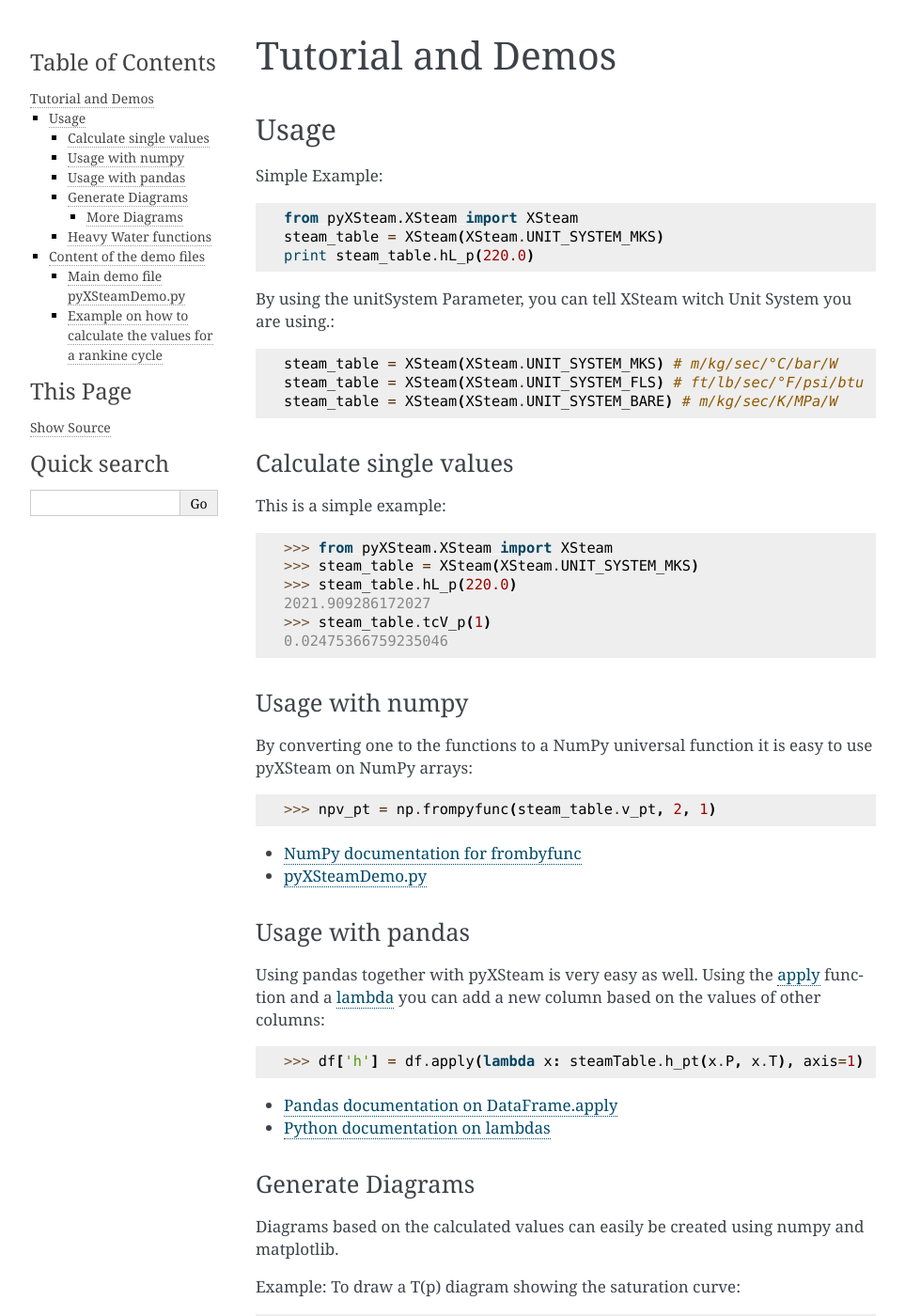
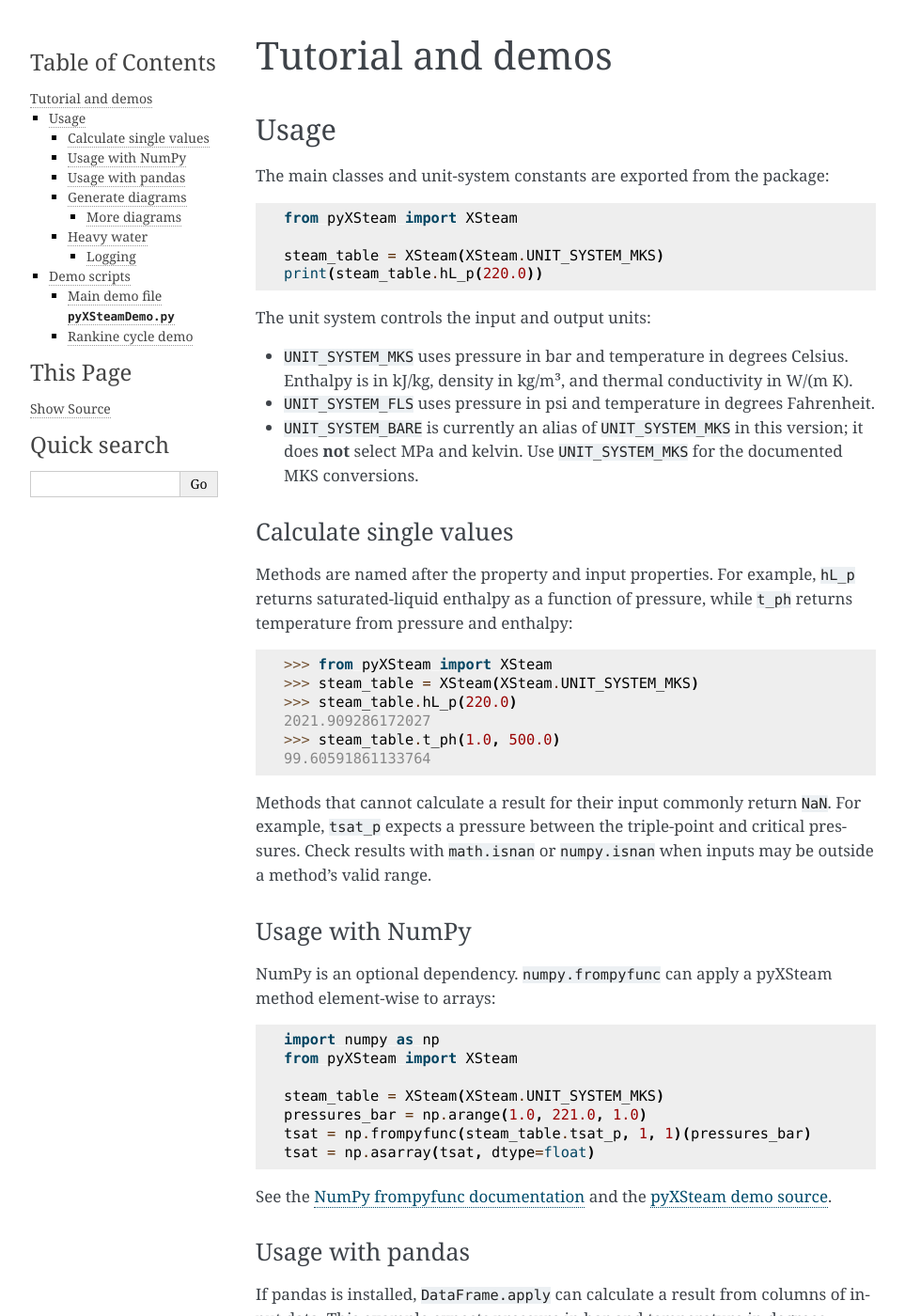
Before and after one commit to drunsinn/pyXSteam, a Sphinx documentation site: the page built from docs/source/pyXSteamDemo.rst, in a window 1280 px wide and 1400 px high. Shown: the whole window at 94% size, without its empty margins (148-1111 px from the left). Built offline with Sphinx 7.4.7, drawn with Linux system fonts in a browser that asks for light colours; some of the changed text lies outside the part shown.

Commit message:
update documentaion

```diff
--- a/docs/source/pyXSteamDemo.rst
+++ b/docs/source/pyXSteamDemo.rst
@@ -1,106 +1,182 @@
-Tutorial and Demos
+Tutorial and demos
 ##################
 
 Usage
 *****
 
-Simple Example::
+The main classes and unit-system constants are exported from the package:
 
-    from pyXSteam.XSteam import XSteam
+.. code-block:: python
+
+    from pyXSteam import XSteam
+
     steam_table = XSteam(XSteam.UNIT_SYSTEM_MKS)
-    print steam_table.hL_p(220.0)
+    print(steam_table.hL_p(220.0))
 
-By using the unitSystem Parameter, you can tell XSteam witch Unit System you are using.::
+The unit system controls the input and output units:
 
-    steam_table = XSteam(XSteam.UNIT_SYSTEM_MKS) # m/kg/sec/°C/bar/W
-    steam_table = XSteam(XSteam.UNIT_SYSTEM_FLS) # ft/lb/sec/°F/psi/btu
-    steam_table = XSteam(XSteam.UNIT_SYSTEM_BARE) # m/kg/sec/K/MPa/W
+* ``UNIT_SYSTEM_MKS`` uses pressure in bar and temperature in degrees Celsius.
+  Enthalpy is in kJ/kg, density in kg/m³, and thermal conductivity in W/(m K).
+* ``UNIT_SYSTEM_FLS`` uses pressure in psi and temperature in degrees Fahrenheit.
+* ``UNIT_SYSTEM_BARE`` is currently an alias of ``UNIT_SYSTEM_MKS`` in this
+  version; it does **not** select MPa and kelvin. Use ``UNIT_SYSTEM_MKS`` for
+  the documented MKS conversions.
 
 Calculate single values
 =======================
-This is a simple example::
 
-    >>> from pyXSteam.XSteam import XSteam
+Methods are named after the property and input properties. For example,
+``hL_p`` returns saturated-liquid enthalpy as a function of pressure, while
+``t_ph`` returns temperature from pressure and enthalpy:
+
+.. code-block:: pycon
+
+    >>> from pyXSteam import XSteam
     >>> steam_table = XSteam(XSteam.UNIT_SYSTEM_MKS)
     >>> steam_table.hL_p(220.0)
     2021.909286172027
-    >>> steam_table.tcV_p(1)
-    0.02475366759235046
+    >>> steam_table.t_ph(1.0, 500.0)
+    99.60591861133764
 
-Usage with numpy
+Methods that cannot calculate a result for their input commonly return ``NaN``.
+For example, ``tsat_p`` expects a pressure between the triple-point and critical
+pressures. Check results with ``math.isnan`` or ``numpy.isnan`` when inputs may
+be outside a method's valid range.
+
+Usage with NumPy
 ================
-By converting one to the functions to a NumPy universal function it is easy to use pyXSteam on NumPy arrays::
 
-    >>> npv_pt = np.frompyfunc(steam_table.v_pt, 2, 1)
+NumPy is an optional dependency. ``numpy.frompyfunc`` can apply a pyXSteam
+method element-wise to arrays:
 
-* `NumPy documentation for frombyfunc <https://numpy.org/doc/stable/reference/generated/numpy.frompyfunc.html>`_
-* `pyXSteamDemo.py <https://github.com/drunsinn/pyXSteam/blob/master/pyXSteam/skripts/pyXSteamDemo.py>`_
+.. code-block:: python
+
+    import numpy as np
+    from pyXSteam import XSteam
+
+    steam_table = XSteam(XSteam.UNIT_SYSTEM_MKS)
+    pressures_bar = np.arange(1.0, 221.0, 1.0)
+    tsat = np.frompyfunc(steam_table.tsat_p, 1, 1)(pressures_bar)
+    tsat = np.asarray(tsat, dtype=float)
+
+See the `NumPy frompyfunc documentation
+<https://numpy.org/doc/stable/reference/generated/numpy.frompyfunc.html>`_ and
+the `pyXSteam demo source
+<https://github.com/drunsinn/pyXSteam/blob/master/pyXSteam/scripts/pyXSteamDemo.py>`_.
 
 Usage with pandas
 =================
-Using pandas together with pyXSteam is very easy as well. Using
-the `apply <https://pandas.pydata.org/pandas-docs/stable/reference/api/pandas.DataFrame.apply.html>`_ function and a
-`lambda <https://docs.python.org/3/reference/expressions.html#lambda>`_ you can add a new column based on the
-values of other columns::
 
-    >>> df['h'] = df.apply(lambda x: steamTable.h_pt(x.P, x.T), axis=1)
+If pandas is installed, ``DataFrame.apply`` can calculate a result from columns
+of input data. This example expects pressure in bar and temperature in degrees
+Celsius:
 
-* `Pandas documentation on DataFrame.apply <https://pandas.pydata.org/pandas-docs/stable/reference/api/pandas.DataFrame.apply.html>`_
-* `Python documentation on lambdas <https://docs.python.org/3/reference/expressions.html#lambda>`_
+.. code-block:: python
 
-Generate Diagrams
+    import pandas as pd
+    from pyXSteam import XSteam
+
+    steam_table = XSteam(XSteam.UNIT_SYSTEM_MKS)
+    states = pd.DataFrame({"p": [1.0, 5.0], "t": [100.0, 200.0]})
+    states["h"] = states.apply(
+        lambda row: steam_table.h_pt(row["p"], row["t"]),
+        axis=1,
+    )
+
+See the `pandas DataFrame.apply documentation
+<https://pandas.pydata.org/pandas-docs/stable/reference/api/pandas.DataFrame.apply.html>`_.
+
+Generate diagrams
 =================
-Diagrams based on the calculated values can easily be created using numpy and matplotlib.
 
-Example: To draw a T(p) diagram showing the saturation curve::
+The following example plots the saturation temperature against pressure. The
+selected pressures are within the saturation curve's valid range:
 
-    from pyXSteam.XSteam import XSteam
-    import matplotlib.pyplot as pyplot
+.. code-block:: python
+
+    import matplotlib.pyplot as plt
     import numpy as np
+    from pyXSteam import XSteam
+
     steam_table = XSteam(XSteam.UNIT_SYSTEM_MKS)
-    p = np.arange(-100.0, 250.0, 1.0)
-    ntsat_p = np.frompyfunc(steam_table.tsat_p, 1, 1)
-    tsat = ntsat_p(p)
-    line1, = pyplot.plot(tsat, p)
-    pyplot.xlabel("t")
-    pyplot.ylabel("p")
-    pyplot.setp(line1, linewidth=1, color='b')
-    pyplot.show()
+    pressure_bar = np.arange(1.0, 221.0, 1.0)
+    tsat = np.frompyfunc(steam_table.tsat_p, 1, 1)(pressure_bar)
+    tsat = np.asarray(tsat, dtype=float)
 
-For more demos, see `pyXSteamDemo.py <https://github.com/drunsinn/pyXSteam/blob/master/pyXSteam/skripts/pyXSteamDemo.py>`_
+    plt.plot(pressure_bar, tsat)
+    plt.xlabel("Pressure [bar]")
+    plt.ylabel("Saturation temperature [°C]")
+    plt.grid(True)
+    plt.show()
 
-More Diagrams
+For more examples, see the `pyXSteam demo source
+<https://github.com/drunsinn/pyXSteam/blob/master/pyXSteam/scripts/pyXSteamDemo.py>`_.
+Install its optional dependencies with ``pip install "pyXSteam[demo]"``.
+
+More diagrams
 -------------
 
-For even more examples of diagrams generated with pyXSteam, see the repositories by Richard J Smith
+For additional examples of diagrams generated with pyXSteam, see the
+repositories by Richard J Smith:
 
- - `steam-properties <https://github.com/Richard66NZ/steam-properties>`_
- - `steam-cycles-Ideal <https://github.com/Richard66NZ/steam-cycles-Ideal>`_
- - `steam-cycles-non-ideal <https://github.com/Richard66NZ/steam-cycles-non-ideal>`_
- - `steam-cycles-regenerative <https://github.com/Richard66NZ/steam-cycles-regenerative>`_
+* `steam-properties <https://github.com/Richard66NZ/steam-properties>`_
+* `steam-cycles-Ideal <https://github.com/Richard66NZ/steam-cycles-Ideal>`_
+* `steam-cycles-non-ideal <https://github.com/Richard66NZ/steam-cycles-non-ideal>`_
+* `steam-cycles-regenerative <https://github.com/Richard66NZ/steam-cycles-regenerative>`_
 
+Heavy water
+===========
 
-Heavy Water functions
-=====================
-The functions to calculate values for heavy water are available through the
-class XSteamHW
+The heavy-water API is exposed as ``XSteam_HW``:
 
-    >>> from pyXSteam.XSteamHW import XSteamHW
-    >>> steam_table = XSteamHW(XSteam.UNIT_SYSTEM_MKS)
-    >>> steam_table.my_rhoT(1.2, 300.0)
+.. code-block:: python
 
-Content of the demo files
-*************************
+    from pyXSteam import XSteam_HW
 
-Main demo file pyXSteamDemo.py
-==============================
+    heavy_water = XSteam_HW(XSteam_HW.UNIT_SYSTEM_MKS)
+
+Heavy-water support is still in progress and should not be relied on for
+production calculations. In particular, the viscosity and thermal-conductivity
+methods use the superseded IAPWS R4-84 formulation.
+
+Logging
+-------
+
+pyXSteam uses Python's standard logging hierarchy and does not configure the
+root logger. Configure logging once in the application. Routine out-of-range
+diagnostics are logged at ``DEBUG`` because many methods return ``NaN`` for
+unsupported inputs:
+
+.. code-block:: python
+
+    import logging
+
+    logging.basicConfig(level=logging.WARNING)
+    logging.getLogger("pyXSteam").setLevel(logging.DEBUG)
+
+Demo scripts
+************
+
+The interactive demo commands are installed with the optional dependencies:
+
+.. code-block:: console
+
+    $ pip install "pyXSteam[demo]"
+    $ pyXSteamDemo
+    $ pyXSteamRankineDemo
+
+Main demo file ``pyXSteamDemo.py``
+==================================
+
 .. literalinclude:: ../../pyXSteam/scripts/pyXSteamDemo.py
     :language: python
 
-Example on how to calculate the values for a rankine cycle
-==========================================================
-Matlab example from converted example from Stu Blair converted to python
-Original can be found at `his github page <https://github.com/stu314159/xsteam/blob/master/Examples/SimpleRankineCycle.m>`_
+Rankine cycle demo
+==================
+
+This example implements Rankine cycles based on examples by Stu Blair. The
+original Matlab example is available on `GitHub
+<https://github.com/stu314159/xsteam/blob/master/Examples/SimpleRankineCycle.m>`_.
 
 .. literalinclude:: ../../pyXSteam/scripts/pyXSteamRankineDemo.py
     :language: python
```
Also changed, not shown: README.md (+15 -9 lines), docs/source/README.md (+29 -17 lines), 1 other file.
